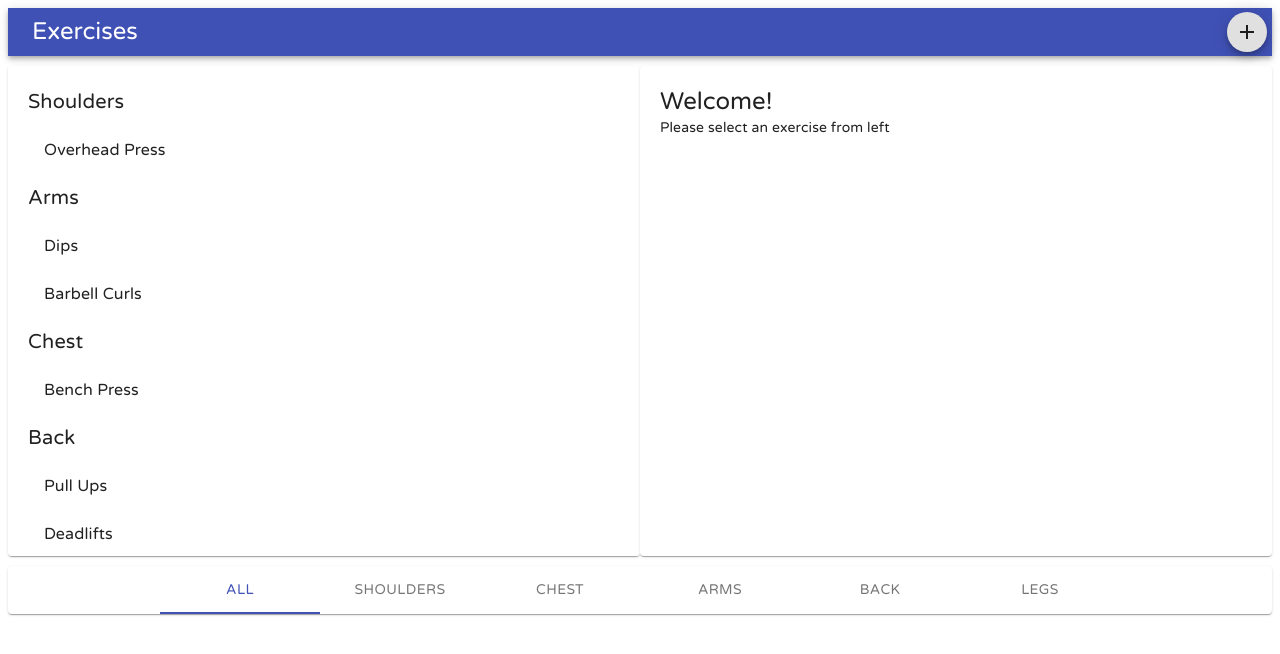
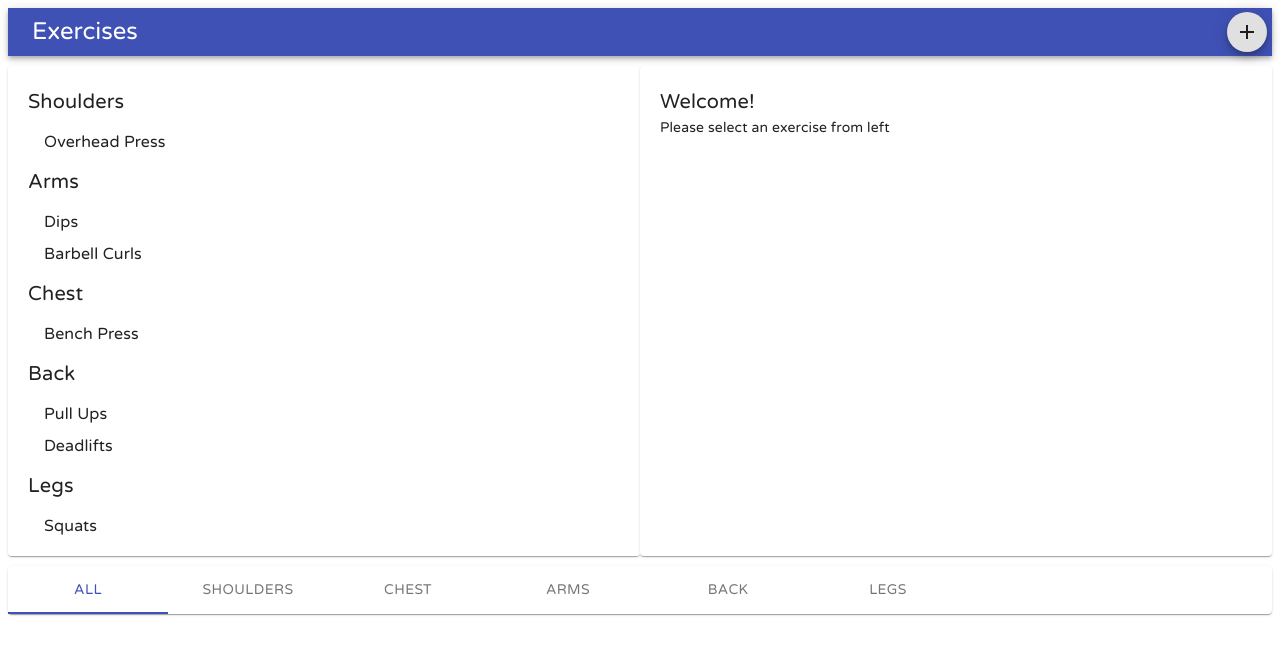
Before and after one commit to harsh-95/react-material-ui, a React (Create React App) app: page / in a window 1280 px wide. Shown: the top 654 px of the page. Built offline with nearby package versions, Linux system fonts and the light colour scheme.

Commit message:
scroll added padding removed and text size

```diff
--- a/package.json
+++ b/package.json
@@ -19,7 +19,7 @@
   "scripts": {
     "start": "react-scripts start",
     "build": "react-scripts build",
-    "predeploy": "yarn run build",
+    "predeploy": "npm run build",
     "deploy": "gh-pages -d build",
     "test": "react-scripts test --env=jsdom",
     "eject": "react-scripts eject"
--- a/src/components/Exercises/Dialogs/Create.js
+++ b/src/components/Exercises/Dialogs/Create.js
@@ -97,7 +97,7 @@ class CreateExercise extends Component {
               className={classes.formControl}
             />
             <FormControl className={classes.formControl}>
-              <InputLabel>Age</InputLabel>
+              <InputLabel>Muscles</InputLabel>
               <Select
                 labelId="demo-simple-select-label"
                 value={muscle}
--- a/src/components/Exercises/index.js
+++ b/src/components/Exercises/index.js
@@ -5,7 +5,8 @@ import {
   Typography,
   List,
   ListItem,
-  ListItemText
+  ListItemText,
+  styled
 } from "@material-ui/core";
 
 const styles = {
@@ -17,6 +18,11 @@ const styles = {
     overflowY: "auto"
   }
 };
+
+const StyledListItem = styled(ListItem)({
+  paddingTop: 0,
+  paddingBottom: 0
+});
 
 const Exercise = ({
   exercises,
@@ -43,9 +49,9 @@ const Exercise = ({
                 </Typography>
                 <List component="ul">
                   {exercises.map(({ id, title }, i) => (
-                    <ListItem button key={i} onClick={() => onSelect(id)}>
+                    <StyledListItem button key={i} onClick={() => onSelect(id)}>
                       <ListItemText primary={title} />
-                    </ListItem>
+                    </StyledListItem>
                   ))}
                 </List>
               </Fragment>
@@ -55,7 +61,7 @@ const Exercise = ({
       </Grid>
       <Grid item xs>
         <Paper style={styles.Paper}>
-          <Typography variant="h5">{title}</Typography>
+          <Typography variant="h6">{title}</Typography>
           <Typography variant="body2">{description}</Typography>
         </Paper>
       </Grid>
--- a/src/components/Layouts/Footer.js
+++ b/src/components/Layouts/Footer.js
@@ -16,6 +16,8 @@ const Footer = ({ muscles, category, onSelect }) => {
         }
         indicatorColor="primary"
         textColor="primary"
+        variant="scrollable"
+        scrollButtons="auto"
         centered
       >
         <Tab label="All" />
```
